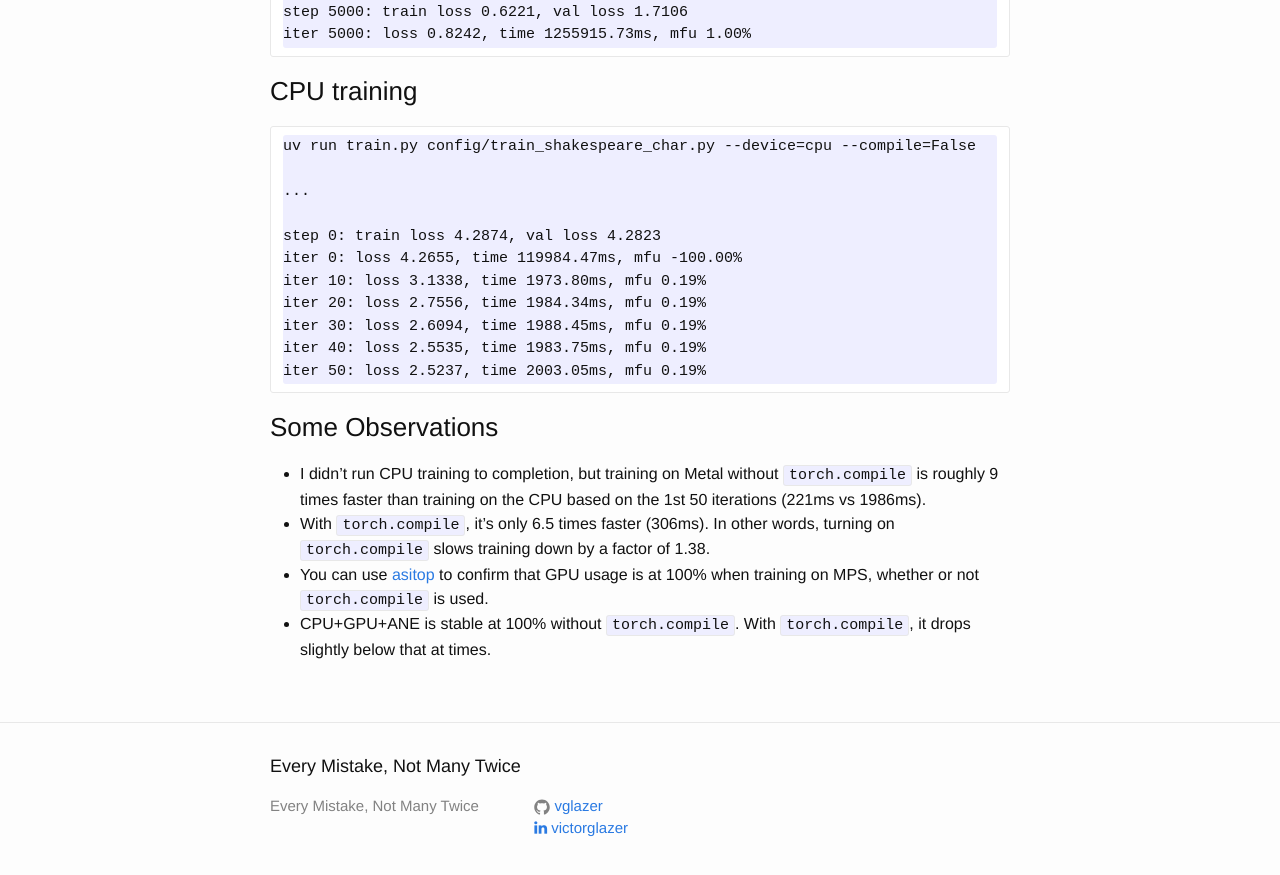
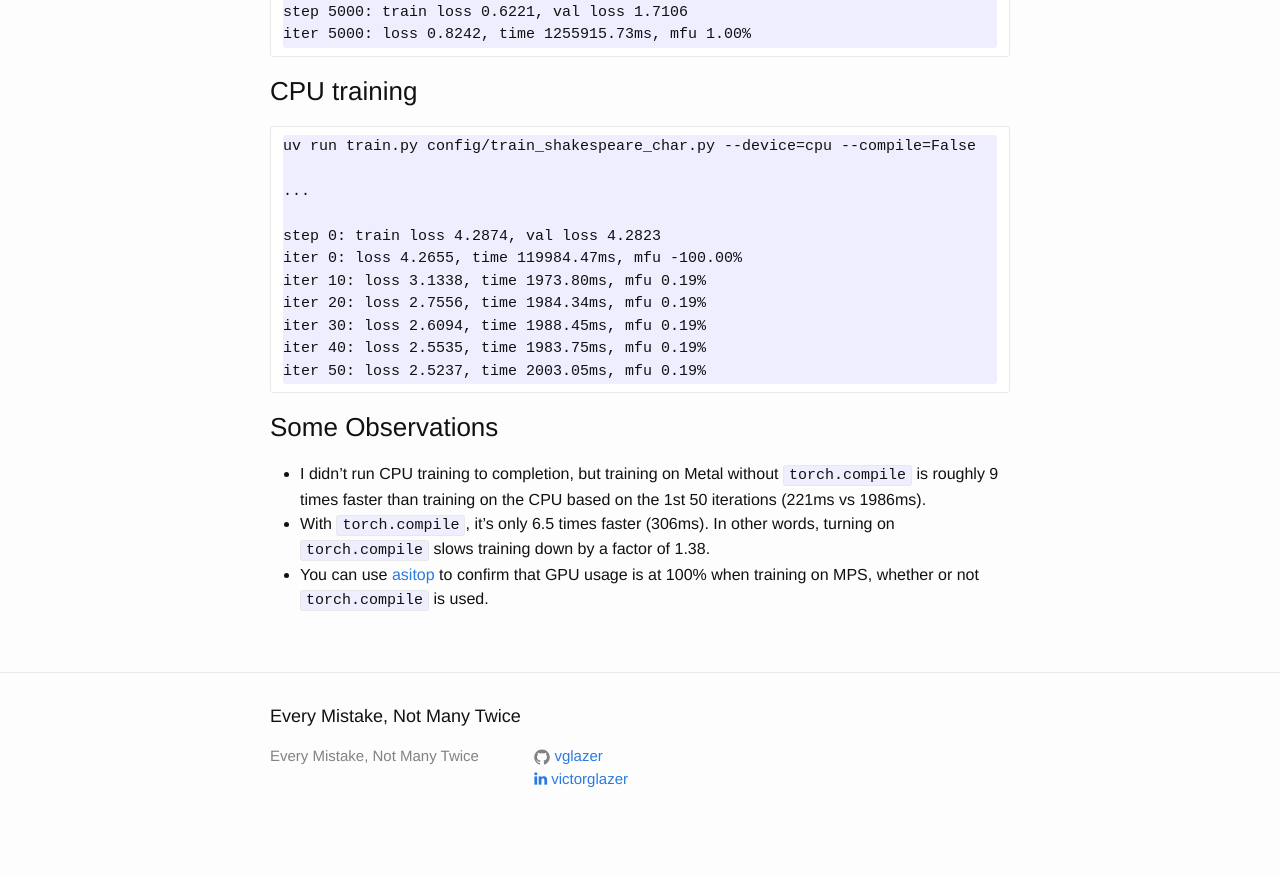
Before and after one commit to vglazer/vglazer.github.io, a Jekyll site: the page built from _posts/2025-09-16-state-of-training-on-metal.md, in a window 1280 px wide and 900 px high, scrolled down 2812 px. Shown: the top 875 px of the window. Built offline with Jekyll 4.4.1, drawn with Linux system fonts in a browser that asks for light colours; nearby versions of some CDN libraries; after the commit the page ends 3662 px from its top, so only the background shows below that.

```diff
--- a/_posts/2025-09-16-state-of-training-on-metal.md
+++ b/_posts/2025-09-16-state-of-training-on-metal.md
@@ -118,4 +118,3 @@ iter 50: loss 2.5237, time 2003.05ms, mfu 0.19%
 - I didn't run CPU training to completion, but training on Metal without `torch.compile` is roughly 9 times faster than training on the CPU based on the 1st 50 iterations (221ms vs 1986ms).
 - With `torch.compile`, it's only 6.5 times faster (306ms). In other words, turning on `torch.compile` slows training down by a factor of 1.38.
 - You can use [asitop](https://github.com/tlkh/asitop) to confirm that GPU usage is at 100% when training on MPS, whether or not `torch.compile` is used.
-- CPU+GPU+ANE is stable at 100% without `torch.compile`. With `torch.compile`, it drops slightly below that at times.
```
